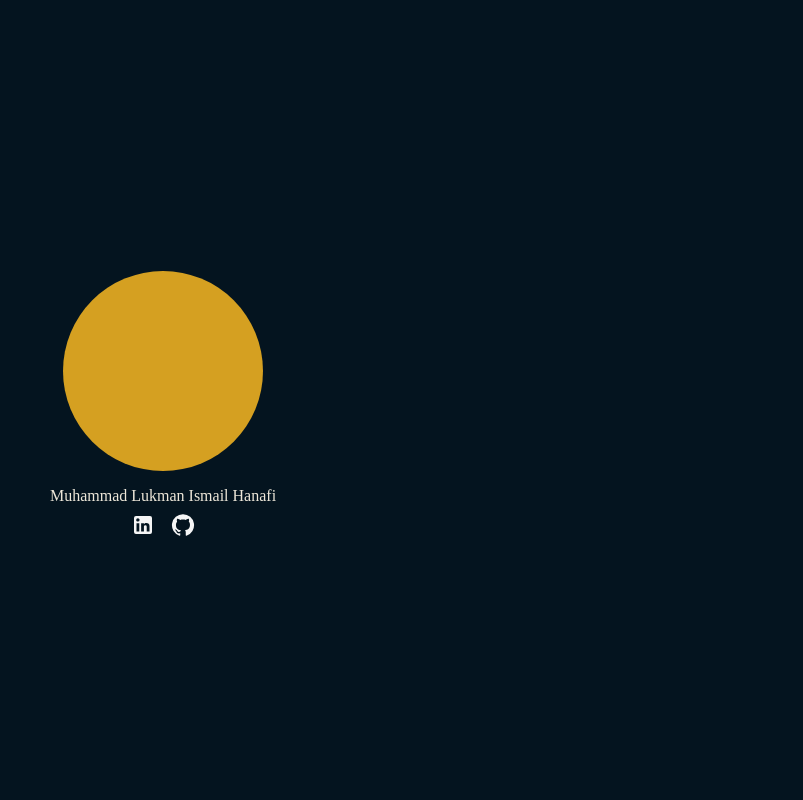
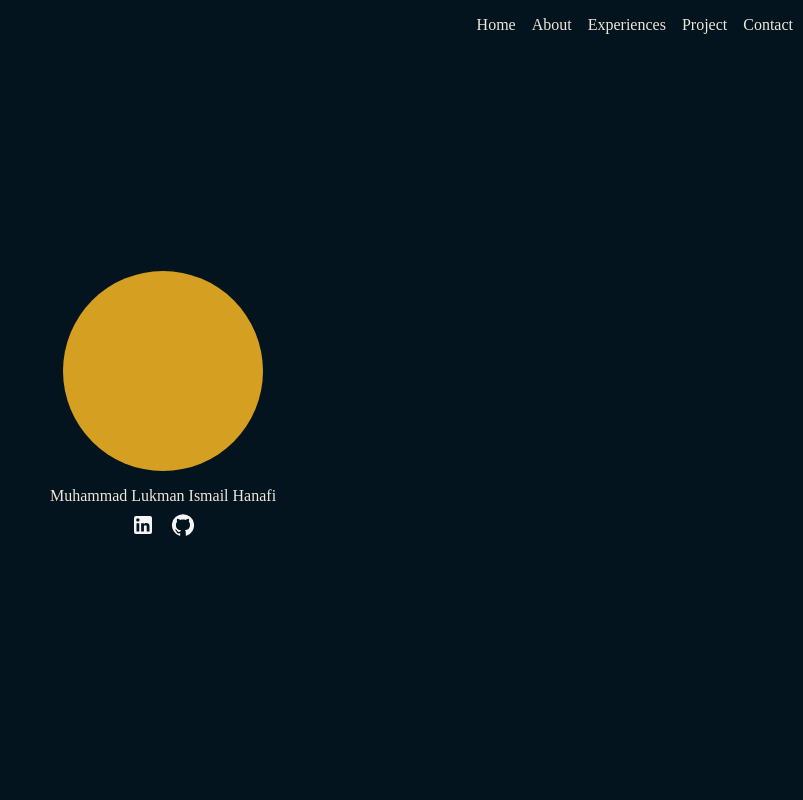
Before and after one commit to Lynceusthepotato/portofr, a React (Create React App) app: page / in a window 1280 px wide. Shown: the top 800 px of the page, without its empty margins (477-1280 px from the left). Built offline with nearby package versions, Linux system fonts and the light colour scheme.

Commit message:
+ add react slide

```diff
--- a/package.json
+++ b/package.json
@@ -14,11 +14,13 @@
     "@types/node": "^16.18.80",
     "@types/react": "^18.2.55",
     "@types/react-dom": "^18.2.19",
+    "@types/react-scroll": "^1.8.10",
     "axios": "^1.6.7",
     "react": "^18.2.0",
     "react-dom": "^18.2.0",
     "react-router-dom": "^6.22.0",
     "react-scripts": "5.0.1",
+    "react-scroll": "^1.9.0",
     "typescript": "^4.9.5",
     "web-vitals": "^2.1.4"
   },
--- a/src/App.tsx
+++ b/src/App.tsx
@@ -6,12 +6,59 @@ import Home from './pages/Home';
 import About from './pages/About';
 import Experiences from './pages/Experiences';
 
+import { Link, Element } from 'react-scroll';
+import { Projects } from './pages/Projects';
+import { Contact } from './pages/Contact';
+
 
 function App() {
   return (
-    <Routes>
-      <Route path='/' element={<> <Home/> <About/> <Experiences/> </>}></Route>
-    </Routes>
+    <>
+      <nav>
+        <ul>
+          <li>
+            <Link to="Home" smooth={true} duration={500}>Home</Link>
+          </li>
+          <li>
+            <Link to="About" smooth={true} duration={500}>About</Link>
+          </li>
+          <li>
+            <Link to="Experiences" smooth={true} duration={500} offset={-20}>Experiences</Link>
+          </li>
+          <li>
+            <Link to="Project" smooth={true} duration={500}>Project</Link>
+          </li>
+          <li>
+            <Link to="Contact" smooth={true} duration={500}>Contact</Link>
+          </li>
+        </ul>
+      </nav>
+      <Element name="Home">
+        <section>
+          <Home/>
+        </section>
+      </Element>
+      <Element name="About">
+        <section>
+          <About/>
+        </section>
+      </Element>
+      <Element name="Experiences">
+        <section>
+          <Experiences/>
+        </section>
+      </Element>
+      <Element name="Project">
+        <section>
+          <Projects/>
+        </section>
+      </Element>
+      <Element name="Contact">
+        <section>
+          <Contact/>
+        </section>
+      </Element>
+    </>
   );
 }
 
--- a/src/assets/App.css
+++ b/src/assets/App.css
@@ -33,6 +33,20 @@ p {
     align-content: center;
 }
 
+nav {
+    position: fixed;
+    width: 100%;
+    background: var(--color-palette-black);
+}
+
+ul {
+    list-style-type: none;
+    display: flex;
+    justify-content: flex-end;
+    gap: 1rem;
+    padding-right: 10px;
+}
+
 ::-webkit-scrollbar {
     width: 10px;
     background-color: transparent;
```
Also changed, not shown: 1 other file (tests, documents, lock files or other folders).
